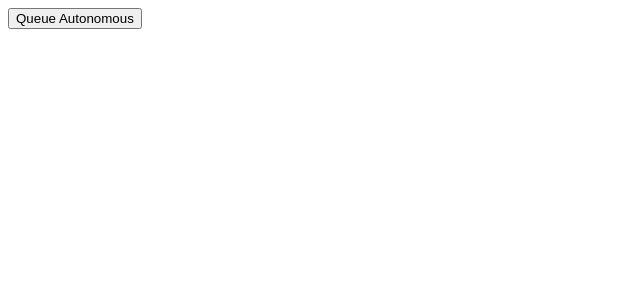
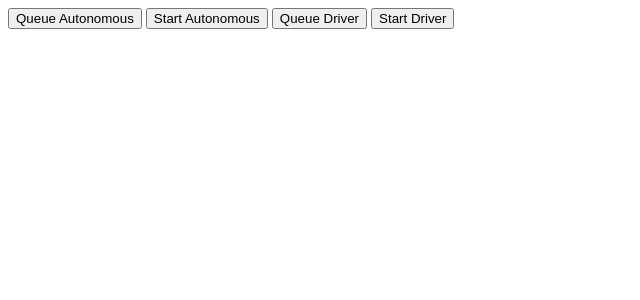
Before and after one commit to mekkabotics/graphvent, a SvelteKit app in the folder test-site/: page / in a window 1280 px wide. Shown: the top 300 px of the page, without its empty margins (0-640 px from the left). Built offline with nearby package versions, Linux system fonts and the light colour scheme; no server answers.

Commit message:
More buttons

```diff
--- a/test-site/src/routes/+page.svelte
+++ b/test-site/src/routes/+page.svelte
@@ -77,3 +77,6 @@ async function match_state(match_id, state) {
 </script>
 
 <Button on:click={()=>match_state(game_id, "queue_autonomous")}>Queue Autonomous</Button>
+<Button on:click={()=>match_state(game_id, "start_autonomous")}>Start Autonomous</Button>
+<Button on:click={()=>match_state(game_id, "queue_driver")}>Queue Driver</Button>
+<Button on:click={()=>match_state(game_id, "start_driver")}>Start Driver</Button>
```
Also changed, not shown: 1 other file (tests, documents, lock files or other folders).
